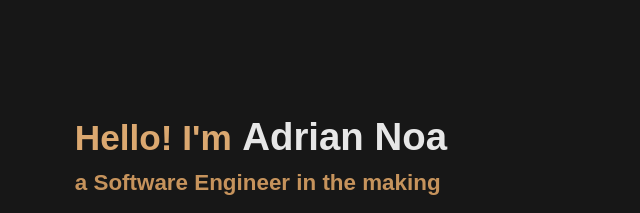
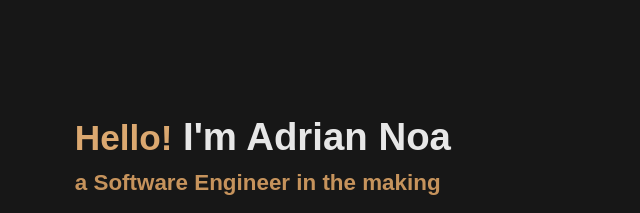
Before and after one commit to Seylumva/adrian-portfolio, a website: page public/index.html in a window 1280 px wide. Shown: the part 139-352 px from the top of the page, 550-1190 px from the left. Drawn offline with nearby package versions, Linux system fonts and the light colour scheme.

Commit message:
change: Hero text restructured

```diff
--- a/public/index.html
+++ b/public/index.html
@@ -40,8 +40,8 @@
     <div class="hero__text">
       <!-- Hero heading -->
       <div class="hero__title">
-        <span>Hello! I'm</span>
-        <h1>Adrian Noa</h1>
+        <span>Hello! </span>
+        <h1>I'm Adrian Noa</h1>
         <span>a Software Engineer in the making</span>
       </div>
       <!-- Hero subtext -->
@@ -57,7 +57,6 @@
   </section>
 
   <!-- Projects Section -->
-  <!-- Placeholder Image: https://images.unsplash.com/photo-1551288049-bebda4e38f71?ixlib=rb-1.2.1&ixid=MnwxMjA3fDB8MHxwaG90by1wYWdlfHx8fGVufDB8fHx8&auto=format&fit=crop&w=1470&q=80 -->
   <section class="project-showcase" id="projects">
     <div class="container">
       <header class="heading">
```
